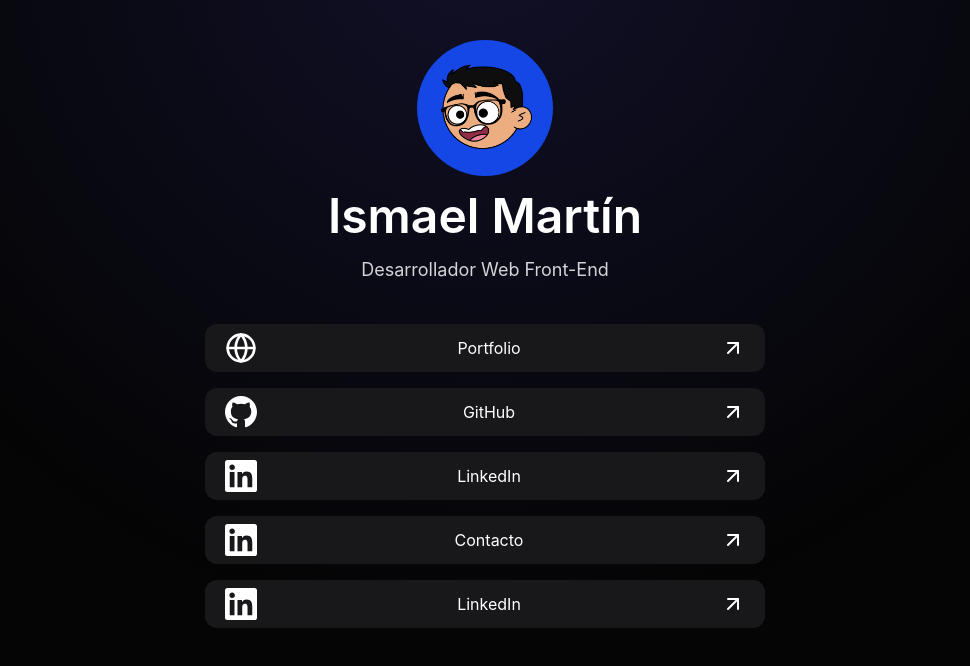
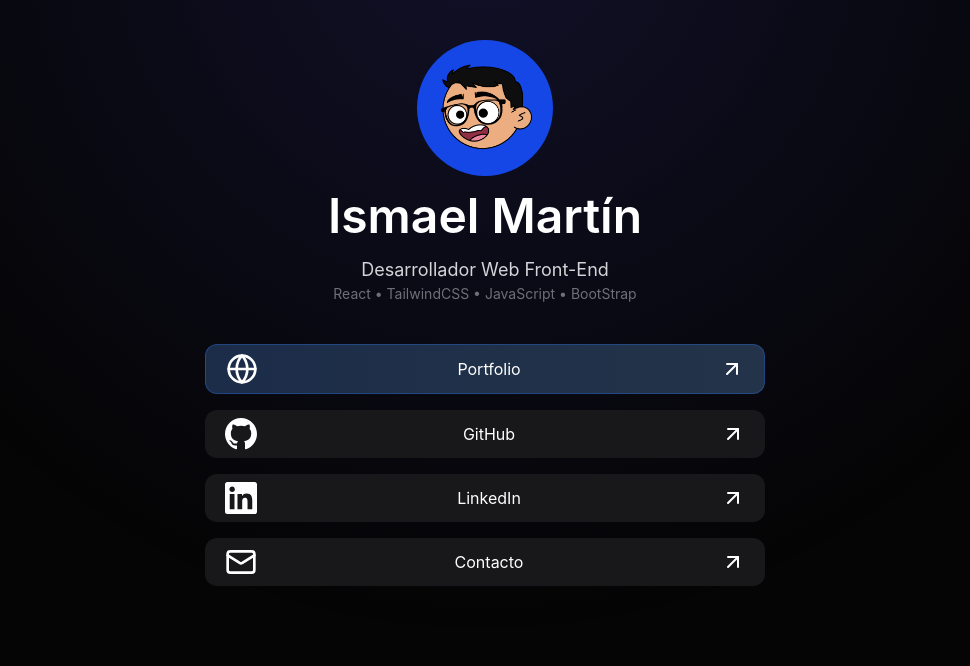
Before and after one commit to imardev/react-linkhub, a React (Vite) app: page / in a window 1280 px wide. Shown: the top 666 px of the page, without its empty margins (155-1125 px from the left). Built offline with nearby package versions, Linux system fonts and the light colour scheme.

Commit message:
Agregar enlaces de tecnología y actualizar el icono de contacto en el componente Link

```diff
--- a/src/App.jsx
+++ b/src/App.jsx
@@ -19,6 +19,9 @@ function App() {
           </div>
           <div className="rol text-zinc-300 text-lg">
             Desarrollador Web Front-End
+          </div>
+          <div className="stack text-zinc-300/50 text-sm">
+            React • TailwindCSS • JavaScript • BootStrap
           </div>
         </div>
         <div className="links z-10">
--- a/src/components/Link.jsx
+++ b/src/components/Link.jsx
@@ -1,5 +1,5 @@
 import LinksData from "../data/links.json";
-import { Globe, ArrowUpRight } from "lucide-react";
+import { Globe, ArrowUpRight, Mail } from "lucide-react";
 import { GitHub } from "../icons/Github";
 import { LinkedIn } from "../icons/Linkedin";
 
@@ -8,6 +8,7 @@ function Link({ onOpenModal }) {
     Github: GitHub,
     Linkedin: LinkedIn,
     Globe: Globe,
+    Mail: Mail,
   };
   return (
     <div className="flex flex-col gap-4 mt-10">
@@ -21,6 +22,22 @@ function Link({ onOpenModal }) {
           transition-all duration-500 ease-in-out hover:bg-blue-400/20
         `;
 
+        if (link.name === "portfolio") {
+          return (
+            <a
+              key={link.id}
+              href={link.url}
+              target="_blank"
+              rel="noreferrer"
+              className={`${commonClasses} bg-linear-to-r from-blue-500/20 to-blue-400/20
+border border-blue-500/30`}
+            >
+              {Icon && <Icon className="size-8" />}
+              <span>{link.title}</span>
+              <ArrowUpRight />
+            </a>
+          );
+        }
         if (link.type === "action") {
           return (
             <button
--- a/src/data/links.json
+++ b/src/data/links.json
@@ -25,14 +25,7 @@
     "name": "contactForm",
     "title": "Contacto",
     "url": "#",
-    "icon": "Linkedin",
+    "icon": "Mail",
     "type": "action"
-  },
-  {
-    "id": 5,
-    "name": "LinkedIn",
-    "title": "LinkedIn",
-    "url": "#",
-    "icon": "Linkedin"
   }
 ]
```
